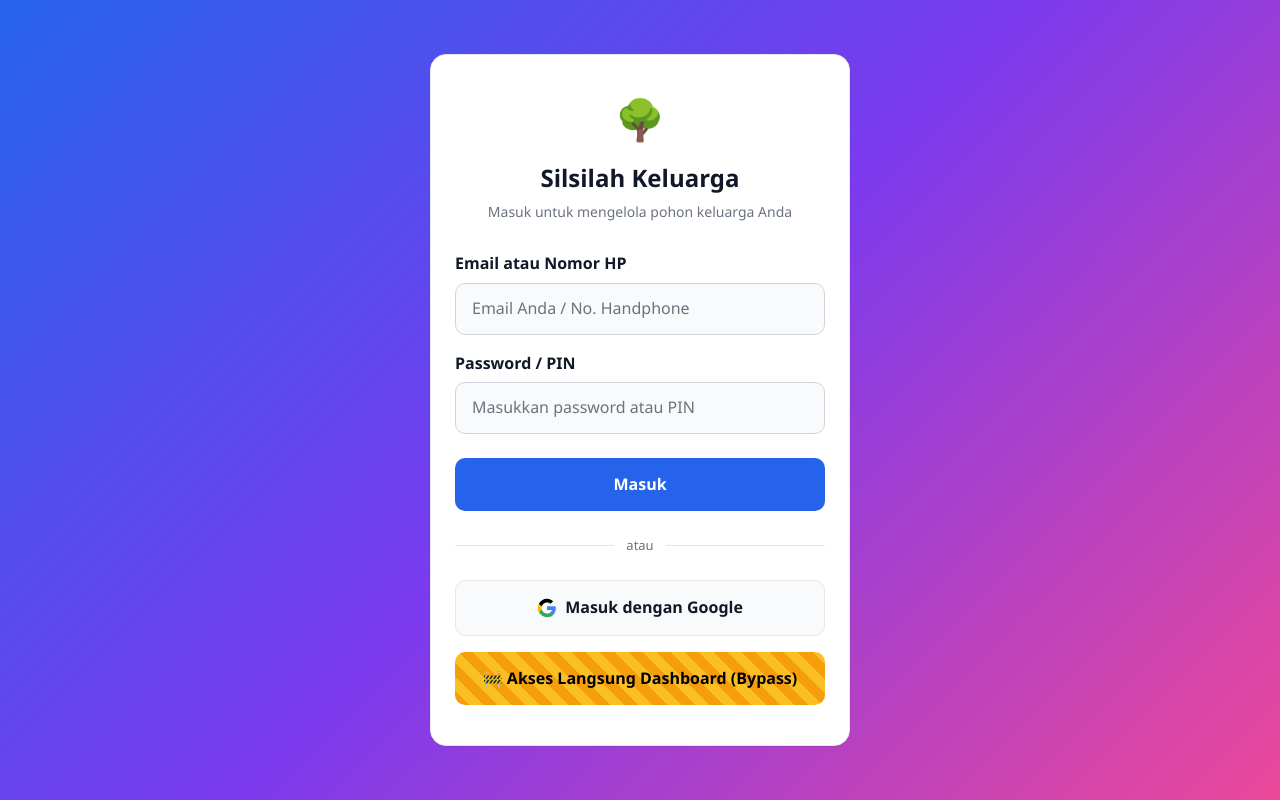
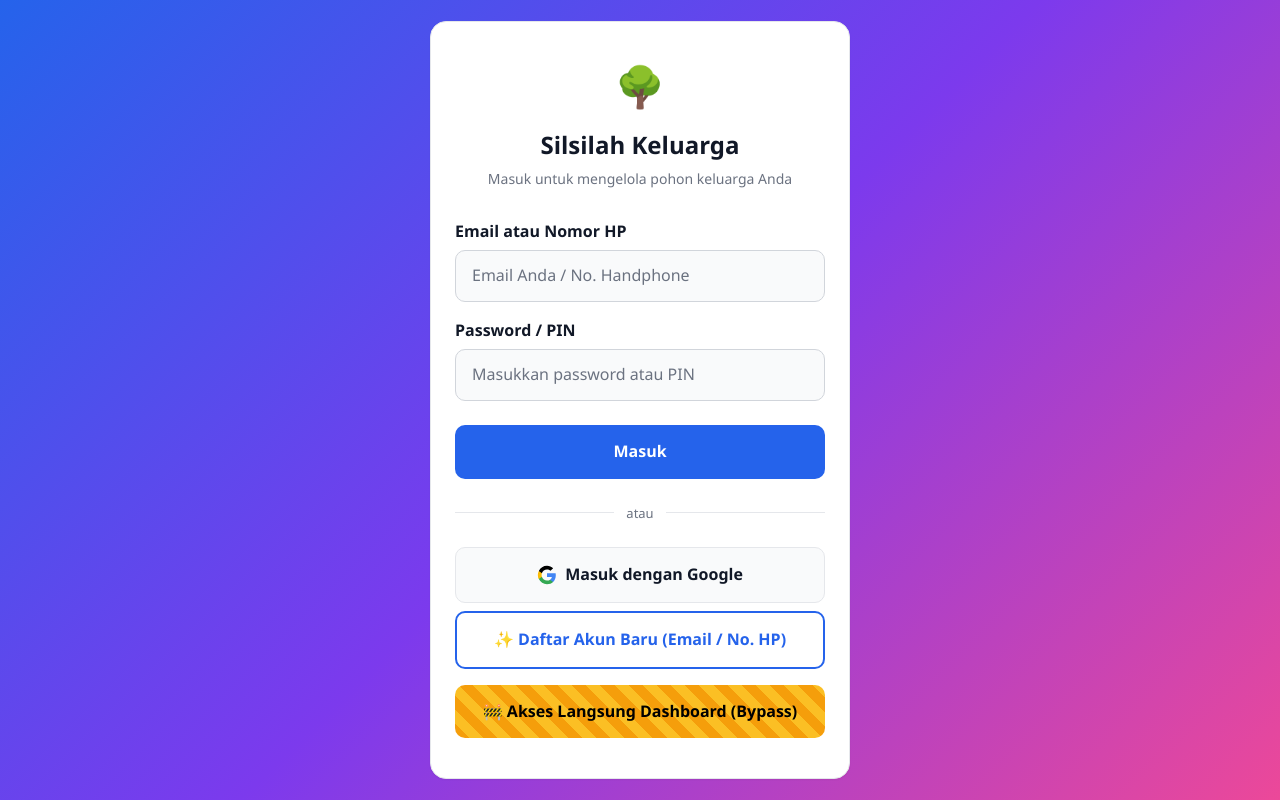
Before and after one commit to jejakmargahub/git01, a Next.js app: page /login in a window 1280 px wide. Built offline with nearby package versions, Linux system fonts and the light colour scheme.

Commit message:
feat: add easy registration button to login page and refine register UI

```diff
--- a/src/app/(auth)/login/page.tsx
+++ b/src/app/(auth)/login/page.tsx
@@ -183,6 +183,26 @@ export default function LoginPage() {
         Masuk dengan Google
       </button>
 
+      {/* REGISTER BUTTON */}
+      <div style={{ marginTop: "8px" }}>
+        <Link
+          href="/register"
+          className="btn btn-full"
+          style={{
+            background: "transparent",
+            border: "2px solid var(--primary)",
+            color: "var(--primary)",
+            fontWeight: "600",
+            display: "flex",
+            alignItems: "center",
+            justifyContent: "center",
+            textDecoration: "none"
+          }}
+        >
+          ✨ Daftar Akun Baru (Email / No. HP)
+        </Link>
+      </div>
+
       {/* EMERGENCY BYPASS */}
       <div style={{ marginTop: "16px", marginBottom: "8px" }}>
         <button
@@ -194,7 +214,10 @@ export default function LoginPage() {
           style={{
             background: "repeating-linear-gradient(45deg, #f59e0b, #f59e0b 10px, #fbbf24 10px, #fbbf24 20px)",
             color: "black",
-            fontWeight: "bold"
+            fontWeight: "bold",
+            display: "flex",
+            alignItems: "center",
+            justifyContent: "center"
           }}
           type="button"
         >
```
Also changed, not shown: 1 other file (tests, documents, lock files or other folders).
